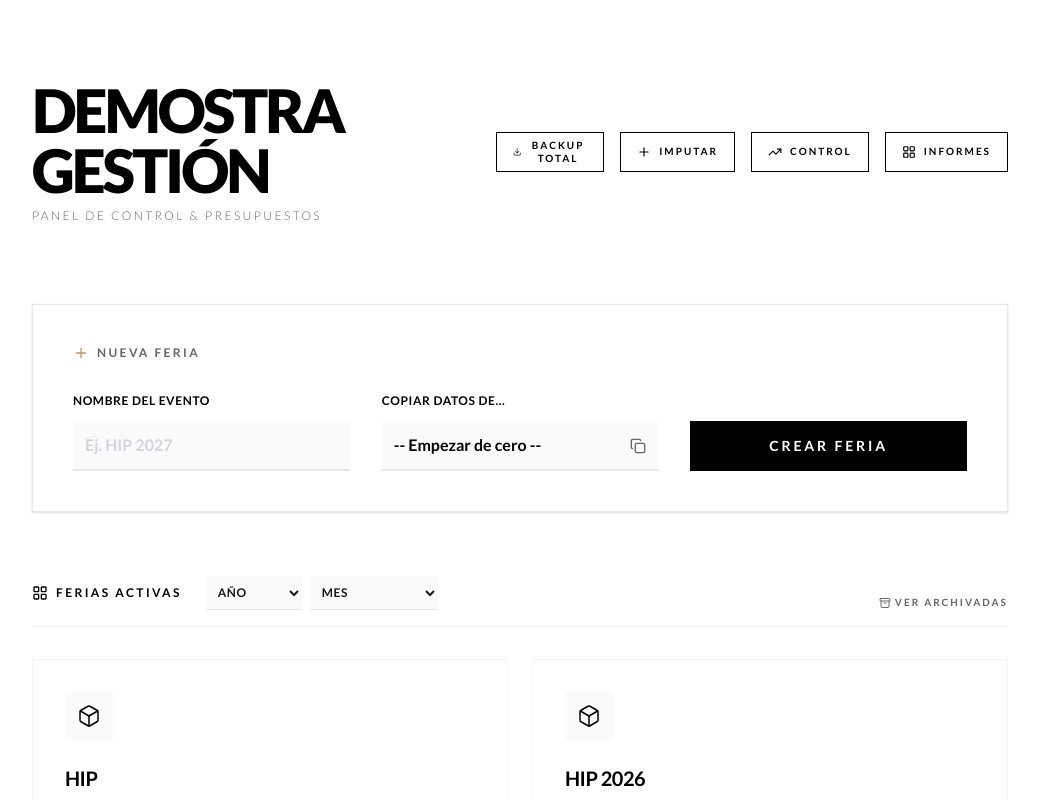
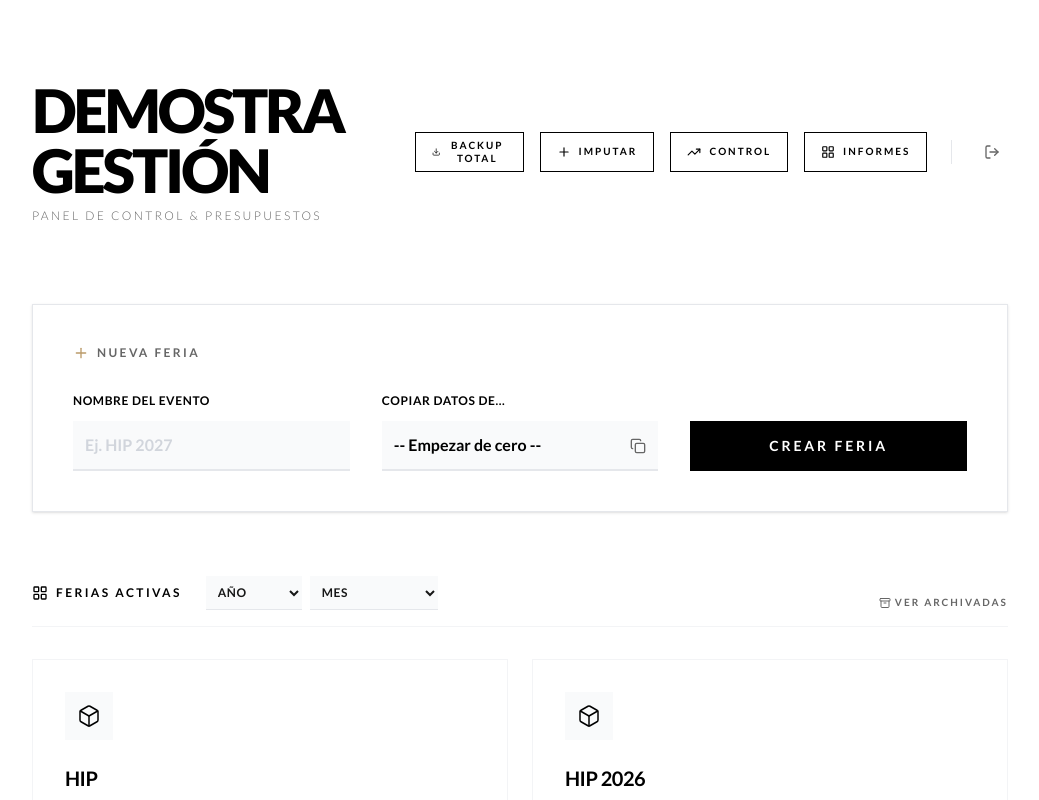
Before and after one commit to actionbdmgalicia-lgtm/demostra-gestion, a Next.js app: page / in a window 1280 px wide. Shown: the top 800 px of the page, without its empty margins (120-1159 px from the left). Built offline with nearby package versions, Linux system fonts and the light colour scheme.

Commit message:
Add Logout button and refine createFair

```diff
--- a/src/app/page.tsx
+++ b/src/app/page.tsx
@@ -2,6 +2,7 @@ import { getFairs } from '@/lib/api';
 import { createFair } from '@/app/actions_home';
 import FairList from '@/components/FairList';
 import FullExportButton from '@/components/FullExportButton';
+import LogoutButton from '@/components/LogoutButton'; // Added
 import { Plus, Copy, LayoutGrid, TrendingUp } from 'lucide-react';
 
 export const dynamic = 'force-dynamic';
@@ -21,7 +22,7 @@ export default async function Home() {
           </p>
         </div>
 
-        <div className="flex gap-4">
+        <div className="flex gap-4 items-center">
           <FullExportButton />
           <a href="/gastos" className="btn-secondary text-[10px] uppercase tracking-widest flex items-center gap-2 h-10 px-4">
             <Plus size={14} /> Imputar
@@ -32,6 +33,8 @@ export default async function Home() {
           <a href="/informes" className="btn-secondary text-[10px] uppercase tracking-widest flex items-center gap-2 h-10 px-4">
             <LayoutGrid size={14} /> Informes
           </a>
+          <div className="h-6 w-px bg-gray-200 mx-2"></div>
+          <LogoutButton />
         </div>
       </div>
 
--- /dev/null
+++ b/src/components/LogoutButton.tsx
@@ -0,0 +1,24 @@
+'use client';
+
+import { logout } from '@/app/actions_auth';
+import { LogOut } from 'lucide-react';
+import { useRouter } from 'next/navigation';
+
+export default function LogoutButton() {
+    const router = useRouter();
+
+    const handleLogout = async () => {
+        await logout();
+        router.push('/auth/login');
+    };
+
+    return (
+        <button
+            onClick={handleLogout}
+            className="text-brand-grey hover:text-red-500 transition-colors p-2"
+            title="Cerrar Sesión"
+        >
+            <LogOut size={16} />
+        </button>
+    );
+}
```
